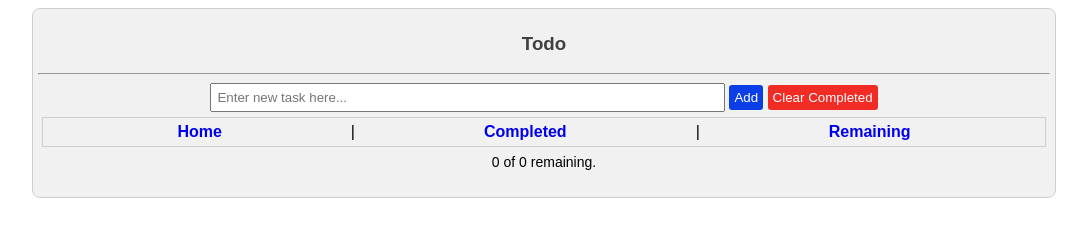
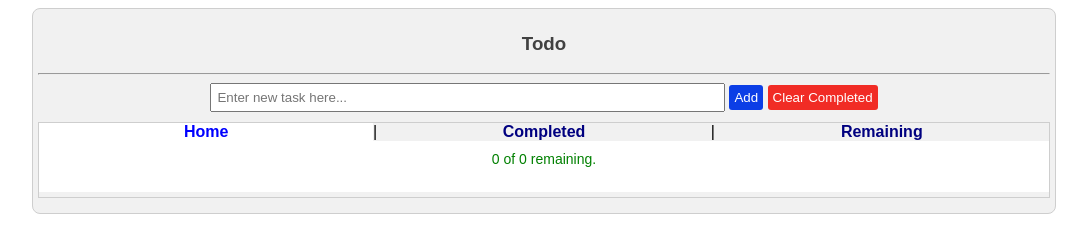
Before and after one commit to mrranjan31paudel/to-do-list-angular, a plain HTML site: page index.html in a window 1280 px wide. Shown: the whole page, without its empty margins (96-1183 px from the left). Drawn offline with nearby package versions, Linux system fonts and the light colour scheme; some packages are replaced by stand-ins of ours.

Commit message:
Add: tab-like feature on nav-bar, color on completion status text

```diff
--- a/index.html
+++ b/index.html
@@ -29,17 +29,23 @@
             <input class="btn-clear-completed-task" type="button" value="Clear Completed" ng-click="clearCompleted()">
         </form>
 
-        <nav class="nav-bar">
-            <a href="#!/">Home</a>|
-            <a href="#!/completed">Completed</a>|
-            <a href="#!/remaining">Remaining</a>
-        </nav>
+        <div class="todo-body-container">
+            <nav class="nav-bar">
+                <a class="{{currentRoute==='home'?'active' : ''}}" href="#!/" ng-click="changeRoute('home')">Home</a>|
+                <a class="{{currentRoute==='completed'?'active' : ''}}" href="#!/completed"
+                    ng-click="changeRoute('completed')">Completed</a>|
+                <a class="{{currentRoute==='remaining'?'active' : ''}}" href="#!/remaining"
+                    ng-click="changeRoute('remaining')">Remaining</a>
+            </nav>
 
-        <p class="completion-status">
-            <span>{{countRemaining()}}</span> of <span>{{todos.length}}</span> remaining.
-        </p>
+            <div class="todo-list-container">
+                <div class="completion-status {{checkCompletionOfAll() ? 'all-tasks-completed' : ''}}">
+                    <span>{{countRemaining()}}</span> of <span>{{todos.length}}</span> remaining.
+                </div>
 
-        <div ng-view></div>
+                <div ng-view></div>
+            </div>
+        </div>
     </div>
 
 </body>
--- a/src/controllers/main.js
+++ b/src/controllers/main.js
@@ -2,13 +2,28 @@ angular.module('todo-app')
 
   .controller('MainController', function ($scope) {
     $scope.todos = [];
+    $scope.currentRoute = 'home';
+
+    $scope.changeRoute = function (newRoute) {
+      $scope.currentRoute = newRoute;
+    }
 
     $scope.countRemaining = function () {
       var count = 0;
       angular.forEach($scope.todos, function (todoItem) {
         count += todoItem.completed ? 0 : 1;
       });
+
       return count;
+    }
+
+    $scope.checkCompletionOfAll = function () {
+      if ($scope.countRemaining() === 0) {
+        return true;
+      }
+      else {
+        return false;
+      }
     }
 
     $scope.addTodo = function () {
--- a/src/todo.css
+++ b/src/todo.css
@@ -17,18 +17,29 @@ body{
 }
 
 .nav-bar{
-    width: calc(100% - 20px);
-    margin: 5px auto;
-    padding: 5px;
-    border: 1px solid rgb(206, 206, 206);
+    width: 100%;
+    margin: 0px;
     display: flex;
     flex-direction: row;
-    justify-content: space-evenly;
+    justify-content: space-between;
 }
 
 .nav-bar a{
+    width: calc(100% / 3);
+    display: block;
     text-decoration: none;
+    color: rgb(0, 0, 128);
+    background: rgb(241, 241, 241);
     font-weight: 600;
+}
+
+.nav-bar a:hover {
+    color: rgb(0, 0, 255);
+}
+
+.nav-bar .active {
+    color: rgb(0, 0, 255);
+    background: white;
 }
 
 .app-container form{
@@ -50,6 +61,16 @@ body{
 
 .btn-submit-task:hover{
     cursor: pointer;
+}
+
+.todo-body-container{
+    margin: 10px auto;
+    border: 1px solid rgb(206, 206, 206);
+}
+
+.todo-list-container {
+    margin: 0 auto;
+    background: white;
 }
 
 .todo-list{
@@ -81,9 +102,13 @@ body{
 }
 
 .completion-status {
-    margin: 2px;
-    padding: 2px;
+    padding: 10px;
     font-size: 14px;
+    color: red;
+}
+
+.all-tasks-completed {
+    color: green;
 }
 
 .todo-item {
```
